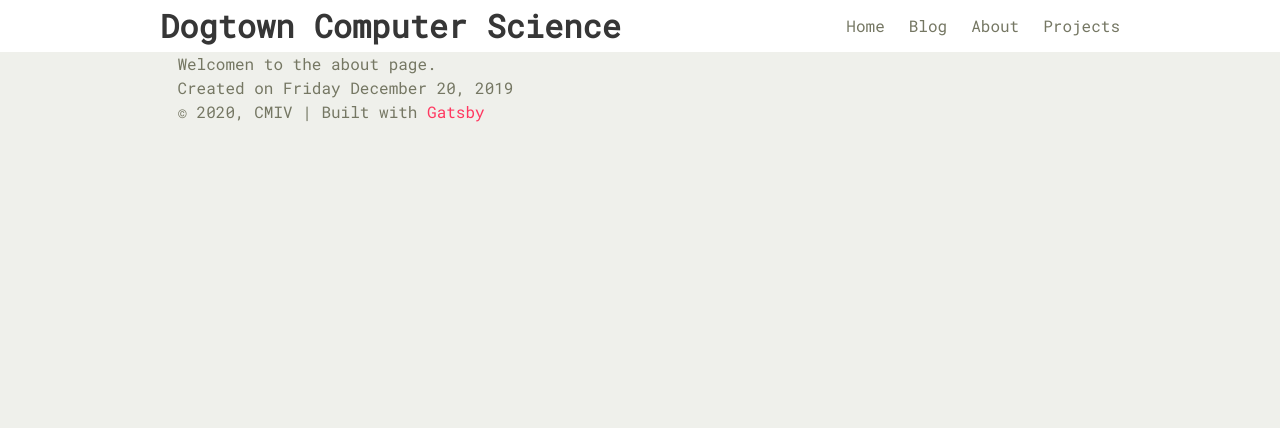
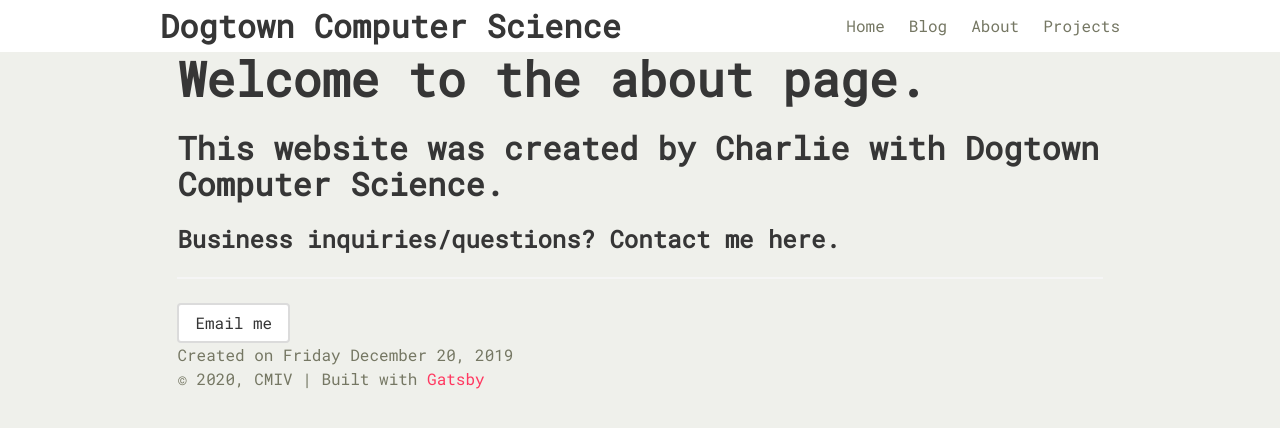
Before and after one commit to CM-IV/Dogtown_Computer_Science, a Gatsby site: page /about in a window 1280 px wide. Built offline with nearby package versions, Linux system fonts and the light colour scheme; Gatsby itself is replaced by a stand-in of ours.

Commit message:
Changed about page

```diff
--- a/src/pages/about.js
+++ b/src/pages/about.js
@@ -7,7 +7,11 @@ import SEO from "../components/seo"
 const About = () => (
     <Layout>
         <SEO title="About" />
-        <h1>Welcomen to the about page.</h1>
+        <h1 class="title is-1">Welcome to the about page.</h1>
+        <h3 class="title is-3">This website was created by Charlie with Dogtown Computer Science.</h3>
+        <h4 class="title is-4">Business inquiries/questions? Contact me here.</h4>
+        <hr/>
+        <a class="button" href="mailto:cmathIV@protonmail.com">Email me</a>
         <p>Created on Friday December 20, 2019</p>
     </Layout>
 )
```
